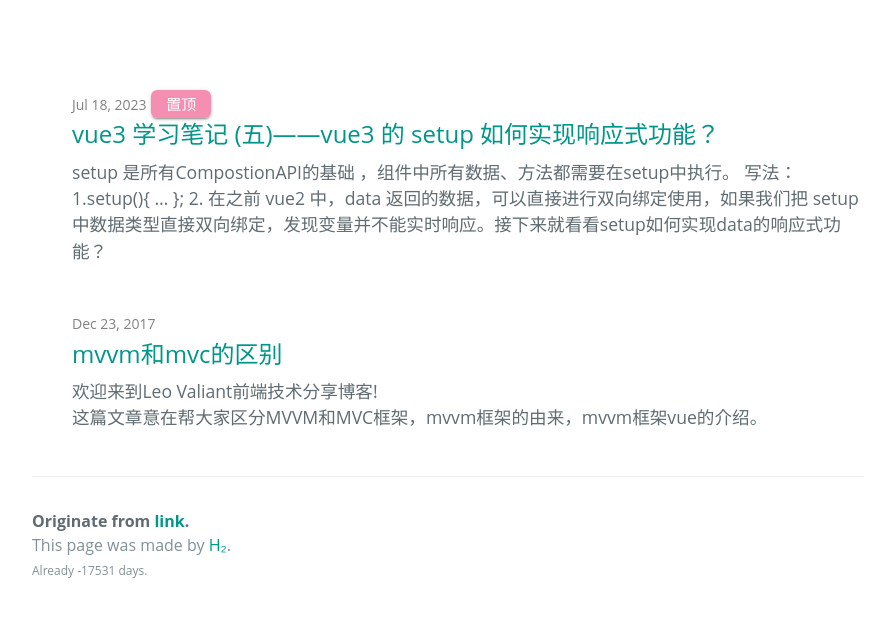
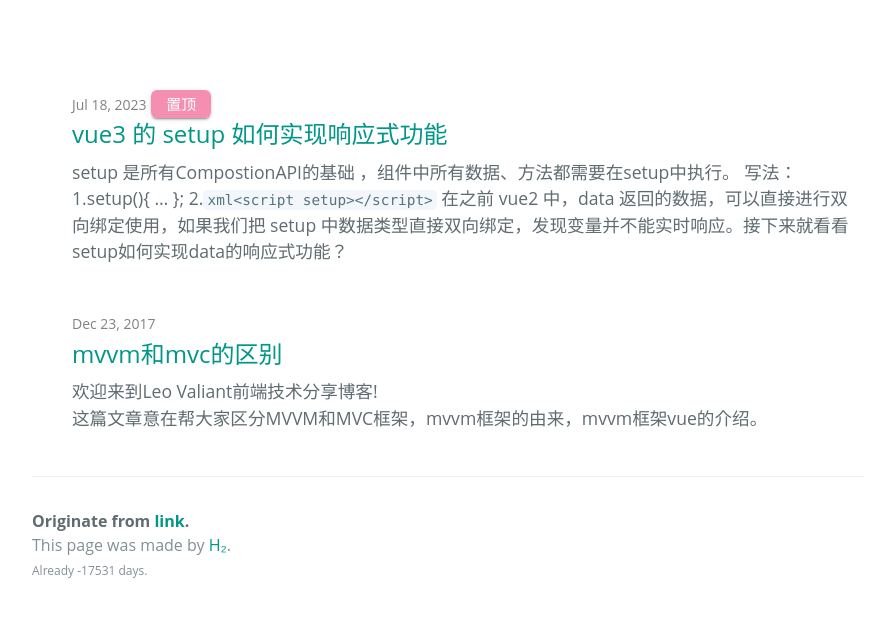
Before and after one commit to valiant0801/braveBlog, a Jekyll site: the page built from index.html, in a window 1280 px wide and 1006 px high, cut to the strip 377-994 px from the top of the window. Shown: the whole strip, without its empty margins (192-1081 px from the left). Built offline with Jekyll 4.4.1, drawn with Linux system fonts in a browser that asks for light colours; some web fonts are replaced; the list of posts is cut into pages by our own code.

Commit message:
Update 2023-7-18-vue3 setup.md
优化；

````diff
--- a/_posts/2023-7-18-vue3 setup.md
+++ b/_posts/2023-7-18-vue3 setup.md
@@ -1,6 +1,6 @@
 ---
 layout: post
-title: vue3 学习笔记 (五)——vue3 的 setup 如何实现响应式功能？
+title: vue3 的 setup 如何实现响应式功能
 tags: 框架
 stickie: true
 ---
@@ -10,7 +10,7 @@ setup 是所有CompostionAPI的基础 ，组件中所有数据、方法都需要
 1.setup(){
  ...
 };
-2.<script setup></script>
+2.```xml<script setup></script>```
 在之前 vue2 中，data 返回的数据，可以直接进行双向绑定使用，如果我们把 setup 中数据类型直接双向绑定，发现变量并不能实时响应。接下来就看看setup如何实现data的响应式功能？
 
 一、ref
````
